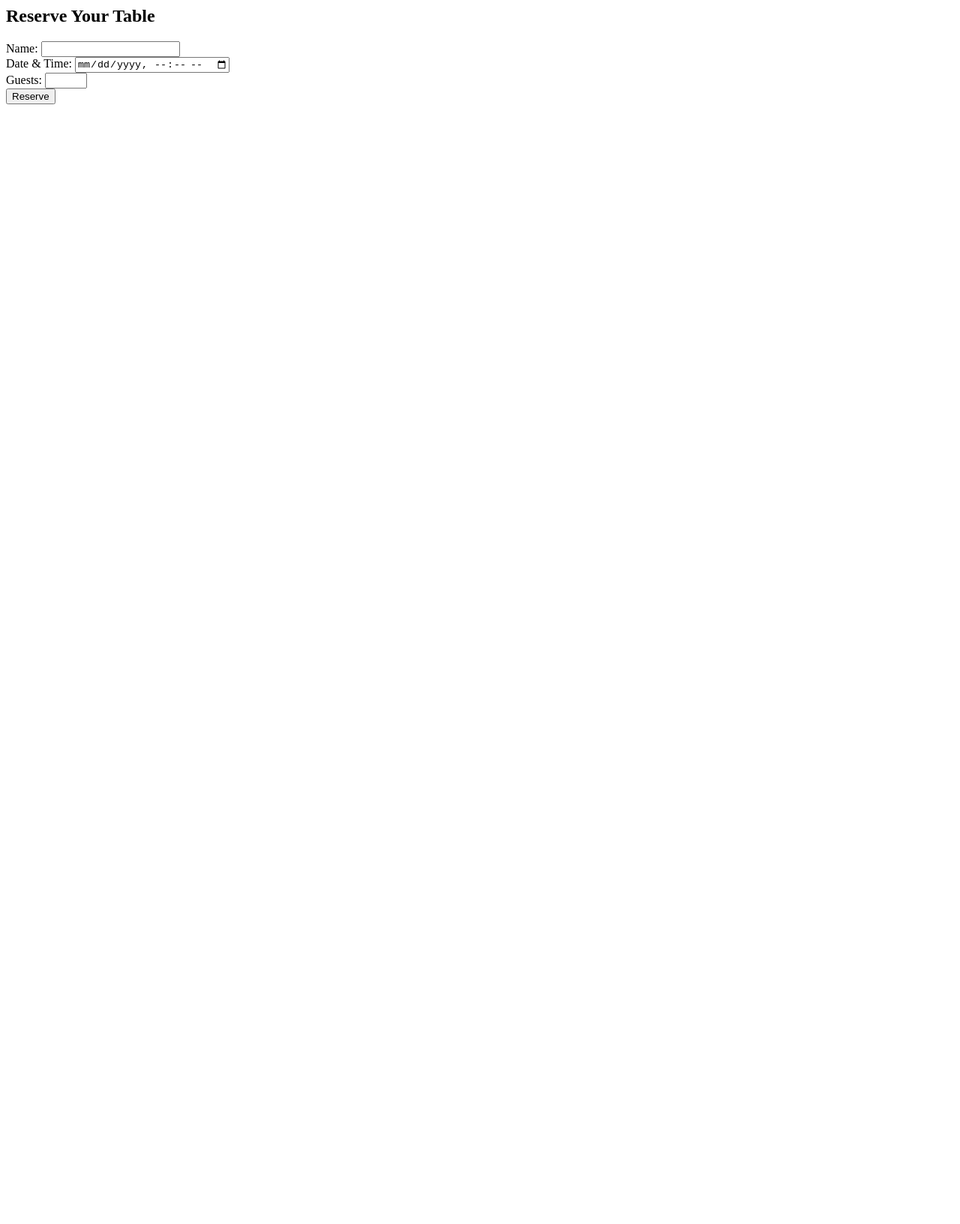
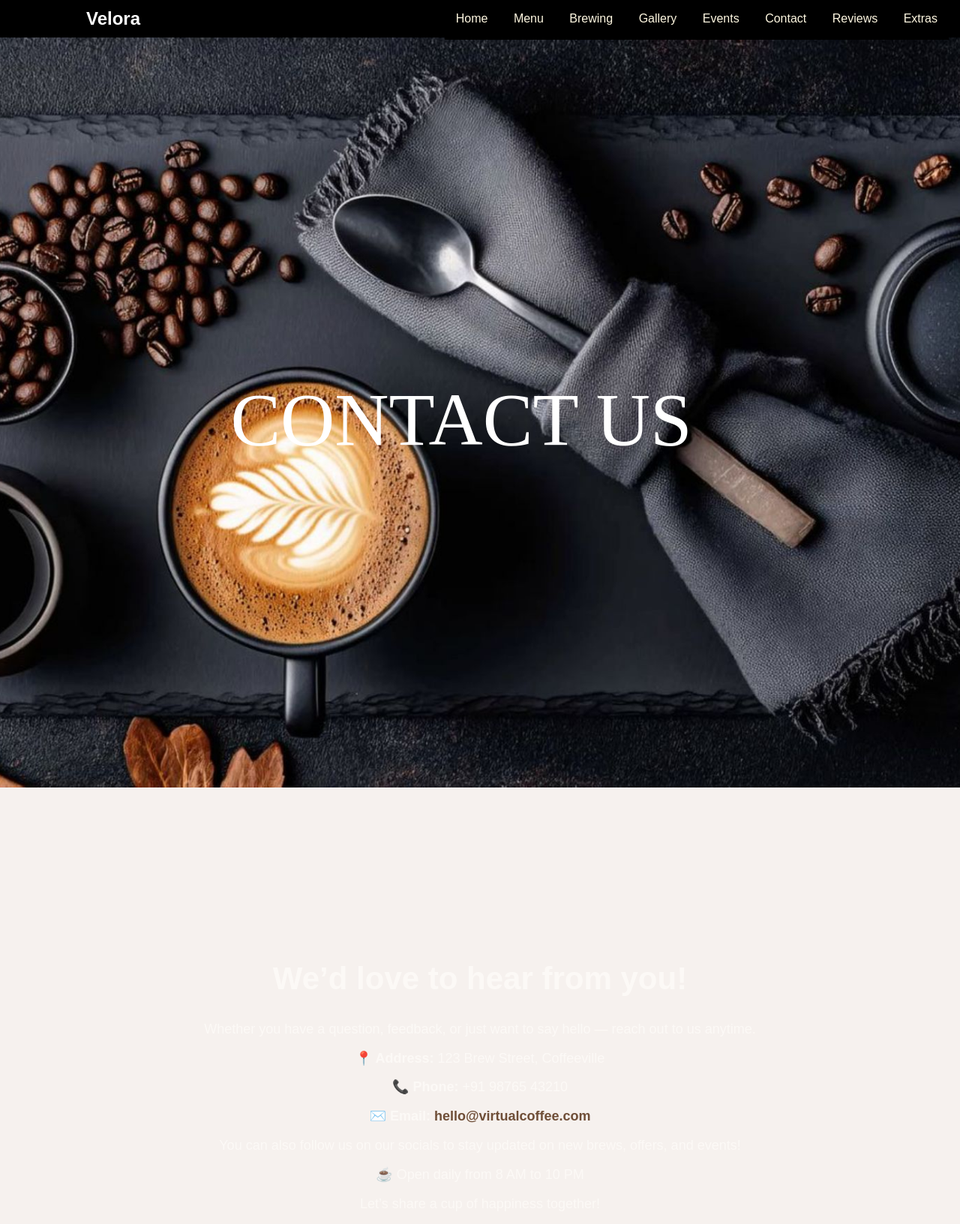
Before and after one commit to HarshitaSingh2005/Velora, a website: page contact.html in a window 1280 px wide. Shown: the top 1632 px of the page at 75% size. Before the commit the page ends 800 px from the top, so only its background shows below. Drawn offline with Linux system fonts and the light colour scheme.

Commit message:
Updated pages and added new styles and images of Contact

```diff
--- a/contact.html
+++ b/contact.html
@@ -1,20 +1,112 @@
-<section class="reservation">
+<!DOCTYPE html>
+<html lang="en">
+<head>
+  <meta charset="UTF-8" />
+  <meta name="viewport" content="width=device-width, initial-scale=1.0" />
+  <title>Contact Us - Velora</title>
+  <link rel="stylesheet" href="stylecontact.css" />
+</head>
+<body>
+
+  <!-- HEADER -->
+  <header>
+    <div class="logo">Velora</div>
+    <nav class="navbar">
+      <ul>
+        <li><a href="index.html">Home</a></li>
+        <li><a href="menu.html">Menu</a></li>
+        <li><a href="brewing.html">Brewing</a></li>
+        <li><a href="gallery.html">Gallery</a></li>
+        <li><a href="events.html">Events</a></li>
+        <li><a href="contact.html" class="active">Contact</a></li>
+        <li><a href="reviews.html">Reviews</a></li>
+        <li><a href="extras.html">Extras</a></li>
+      </ul>
+    </nav>
+  </header>
+
+  <!-- CONTACT SECTION -->
+  <section class="Contact">
+    <div class="Contact-text">
+      <h1>CONTACT US</h1>
+    </div>
+  </section>
+
+  <!-- HERO / CONTACT INFO -->
+  <section class="hero">
+    <div class="hero-text">
+      <h1>We’d love to hear from you!</h1>
+      <p>Whether you have a question, feedback, or just want to say hello — reach out to us anytime.</p>
+
+      <p><strong>📍 Address:</strong> 123 Brew Street, Coffeeville</p>
+      <p><strong>📞 Phone:</strong> +91 98765 43210</p>
+      <p><strong>✉️ Email:</strong> <a href="mailto:hello@virtualcoffee.com">hello@virtualcoffee.com</a></p>
+
+      <p>You can also follow us on our socials to stay updated on new brews, offers, and events!</p>
+
+      <p>☕ Open daily from 8 AM to 10 PM</p>
+      <p>Let’s share a cup of happiness together!</p>
+    </div>
+  </section>
+
+  <!-- RESERVATION SECTION -->
+ <section class="reservation">
   <h2>Reserve Your Table</h2>
   <form id="reservation-form">
     <label>Name:</label>
-    <input type="text" required><br>
+    <input type="text" placeholder="Your Name" required><br>
     <label>Date & Time:</label>
     <input type="datetime-local" required><br>
     <label>Guests:</label>
     <input type="number" min="1" max="20" required><br>
     <button type="submit">Reserve</button>
   </form>
+
+  <h3>Your Reservations</h3>
+  <ul id="reservation-list"></ul>
 </section>
 
 <script>
-document.getElementById('reservation-form').addEventListener('submit', function(e){
-  e.preventDefault();
-  alert("Reservation successful! Check your email for confirmation.");
-  // Google Calendar API integration can be added here for automatic calendar event creation
+document.addEventListener("DOMContentLoaded", function() {
+  const form = document.getElementById("reservation-form");
+  const list = document.getElementById("reservation-list");
+
+  // Show saved reservations on load
+  const saved = JSON.parse(localStorage.getItem("reservations")) || [];
+  saved.forEach(showReservation);
+
+  form.addEventListener("submit", function(e) {
+    e.preventDefault();
+
+    const name = form.querySelector('input[placeholder="Your Name"]').value.trim();
+    const datetime = form.querySelector('input[type="datetime-local"]').value;
+    const guests = form.querySelector('input[type="number"]').value;
+
+    if (!name || !datetime || !guests) {
+      alert("Please fill all fields!");
+      return;
+    }
+
+    const newReservation = { name, datetime, guests };
+
+    // Save to local storage
+    const reservations = JSON.parse(localStorage.getItem("reservations")) || [];
+    reservations.push(newReservation);
+    localStorage.setItem("reservations", JSON.stringify(reservations));
+
+    // Show it on page
+    showReservation(newReservation);
+
+    alert("✅ Reservation stored successfully!");
+    form.reset();
+  });
+
+  function showReservation(r) {
+    const li = document.createElement("li");
+    li.textContent = `${r.name} - ${r.datetime} (${r.guests} guests)`;
+    list.appendChild(li);
+  }
 });
 </script>
+</body>
+</html>
--- /dev/null
+++ b/stylecontact.css
@@ -0,0 +1,261 @@
+/* General Reset */
+* {
+  margin: 0;
+  padding: 0;
+  box-sizing: border-box;
+  font-family: "Poppins", sans-serif;
+}
+
+/* Body Styling */
+body {
+  background-color: #f6f1ee;
+  color: #3e2723;
+  line-height: 1.6;
+  padding-bottom: 50px;
+}
+header {
+  background: #000000;
+  display: flex;
+  justify-content: space-between;
+  align-items: center;
+  padding: 5px 15px;
+  position: sticky;
+  top: 0;
+  z-index: 1000;
+  height: 50px;
+}
+
+header .logo {
+  color: #fff;
+  font-size: 24px;
+  font-weight: 600;
+  padding: 100px;
+}
+/* Navbar */
+.navbar {
+  background-color: #000000;
+  padding: 15px 0;
+  text-align: center;
+}
+
+.navbar ul {
+  list-style: none;
+}
+
+.navbar li {
+  display: inline-block;
+  margin: 0 15px;
+}
+
+.navbar a {
+  color: #fff8e1;
+  text-decoration: none;
+  font-weight: 500;
+  transition: color 0.3s;
+}
+
+.navbar a:hover {
+  color: #ffcc80;
+}
+
+/* ===== Hero Section ===== */
+.Contact {
+    background-image: url('../Ccon.jpg'); /* image must be in same folder as CSS */
+     height: 1000px;
+    background-size: cover;
+    background-position: center;
+    background-repeat: no-repeat;
+    display: flex;
+    align-items: center;         /* vertical center */
+    justify-content: flex-end;   /* push content to right */
+    padding-right: 50px;
+}
+
+.Contact-text {
+  max-width: 1000px;
+  text-align: center;
+    margin: 0 auto;
+      height: 100vh;             /* makes it full viewport height */
+  display: flex;             /* enables flexbox for vertical centering */
+  flex-direction: column;    /* keeps items stacked top-to-bottom */
+  justify-content: center;   /* vertical center */
+  align-items: center;         /* centers the whole box horizontally */
+
+}
+
+.Contact-text h1 {
+  font-size: 100px;
+  color: #ffffff;
+  margin-top: 20px;
+  font-weight: 200;
+  font-family: poppins;
+}
+
+
+.Contact-img {
+      width: auto;       /* original laptop width */
+    height: auto;      /* original laptop height */
+    max-width: 100%;     /* scales down on smaller screens */
+    height: auto;        /* keeps aspect ratio */
+    display: block;      /* removes inline spacing */
+    object-fit: cover;
+}
+footer {
+  background: #6f4e37;
+  color: #fff;
+  text-align: center;
+  padding: 20px;
+}
+
+.hero {    /* Dark background */
+  height: 100vh;                 /* Full screen height */
+  display: flex;
+  justify-content: center;       /* Centers horizontally */
+  align-items: center;           /* Centers vertically */
+  padding: 0 20px;               /* Little space on sides for small screens */
+}
+
+.hero-text {
+  max-width: 850px;
+  text-align: center;           /* Center text */
+  color: #fcf9f6;
+  font-weight: 200px;
+  font-family: 'Poppins', sans-serif;
+}
+
+.hero-text h1 {
+  font-size: 42px;
+  margin-bottom: 20px;
+}
+
+.hero-text p {
+  font-size: 18px;
+  margin: 10px 0;
+  line-height: 1.6;
+}
+
+.hero-text a {
+  color: #6f4e37;
+  text-decoration: none;
+  font-weight: 600;
+}
+
+.hero-text a:hover {
+  text-decoration: underline;
+}
+
+/* ===== Responsive ===== */
+@media (max-width: 768px) {
+  nav ul {
+    flex-direction: column;
+    gap: 10px;
+  }
+  .hero {
+    flex-direction: column;
+  }
+  .hero-text {
+    text-align: center;
+  }
+}
+/* Make icons larger */
+.info-box p {
+  font-size: 20px;
+}
+
+.info-box p:first-child {
+  font-size: 28px; /* Makes the icon itself look bigger */
+}
+
+/* Bring reservation section closer */
+.get-in-touch {
+  padding-bottom: 40px;
+}
+.reservation {
+  background-color: #fff;
+  color: #333;
+  text-align: center;
+  padding: 80px 20px;
+}
+
+.reservation h2 {
+  font-size: 36px;
+  color: #6f4e37;
+  margin-bottom: 40px;
+}
+
+#reservation-form {
+  background-color: #ffffff;
+  border-radius: 12px;
+  box-shadow: 0 4px 20px rgba(0, 0, 0, 0.1);
+  padding: 40px;
+  max-width: 450px;
+  margin: 0 auto;
+  display: flex;
+  flex-direction: column;
+  gap: 20px;
+}
+
+#reservation-form label {
+  text-align: left;
+  font-weight: 600;
+  color: #6f4e37;
+}
+
+#reservation-form input {
+  padding: 10px 15px;
+  border: 1.5px solid #ccc;
+  border-radius: 8px;
+  font-size: 16px;
+  transition: border-color 0.3s;
+}
+
+#reservation-form input:focus {
+  outline: none;
+  border-color: #6f4e37;
+}
+
+#reservation-form button {
+  background-color: #6f4e37;
+  color: #fff;
+  font-size: 18px;
+  font-weight: 500;
+  padding: 12px 0;
+  border: none;
+  border-radius: 8px;
+  cursor: pointer;
+  transition: background 0.3s, transform 0.2s;
+}
+
+#reservation-form button:hover {
+  background-color: #5b3e2e;
+  transform: translateY(-2px);
+}
+.reservation h3 {
+  margin-top: 30px;
+  font-size: 22px;
+  color: #4b2e05;
+  border-top: 2px solid #c5a572;
+  padding-top: 15px;
+}
+
+#reservation-list {
+  list-style-type: none;
+  padding: 0;
+  margin-top: 15px;
+}
+
+#reservation-list li {
+  background: #fff3df;
+  border: 1px solid #e1c69b;
+  border-radius: 10px;
+  padding: 10px 15px;
+  margin: 8px 0;
+  color: #3b2405;
+  font-size: 15px;
+  box-shadow: 0 2px 5px rgba(0,0,0,0.05);
+  transition: transform 0.2s ease;
+}
+
+#reservation-list li:hover {
+  transform: scale(1.03);
+}
--- /dev/null
+++ b/stylereview.css
@@ -0,0 +1,132 @@
+/* General Reset */
+* {
+  margin: 0;
+  padding: 0;
+  box-sizing: border-box;
+  font-family: "Poppins", sans-serif;
+}
+
+/* Body Styling */
+body {
+  background-color: #f6f1ee;
+  color: #3e2723;
+  line-height: 1.6;
+  padding-bottom: 50px;
+}
+/* ===== HEADER ===== */
+header {
+  display: flex;
+  justify-content: space-between;  /* logo on left, menu on right */
+  align-items: center;
+  background-color: #000;          /* black bar */
+  padding: 15px 40px;
+  border-radius: 8px 8px 0 0;
+}
+
+/* Logo */
+.logo {
+  font-size: 24px;
+  font-weight: bold;
+  color: white;
+}
+
+/* Navbar list styling */
+.navbar ul {
+  list-style: none;                /* remove dots */
+  display: flex;                   /* make horizontal */
+  gap: 30px;                       /* space between links */
+  margin: 0;
+  padding: 0;
+}
+
+/* Navbar link styling */
+.navbar a {
+  text-decoration: none;
+  color: white;
+  font-weight: 500;
+  transition: color 0.3s;
+}
+
+.navbar a:hover {
+  color: #d2b48c;                  /* light coffee hover color */
+}
+
+/* Reviews Section */
+.reviews {
+  text-align: center;
+  padding: 60px 20px;
+}
+
+.reviews h2 {
+  font-size: 2.5em;
+  margin-bottom: 30px;
+  color: #3e2723;
+  border-bottom: 3px solid #8d6e63;
+  display: inline-block;
+  padding-bottom: 10px;
+}
+
+/* Individual Review Boxes */
+.review {
+  background-color: #fff8e1;
+  border: 1px solid #d7ccc8;
+  border-radius: 12px;
+  max-width: 600px;
+  margin: 20px auto;
+  padding: 20px;
+  box-shadow: 0 4px 8px rgba(62, 39, 35, 0.2);
+  transition: transform 0.3s ease;
+}
+
+.review:hover {
+  transform: translateY(-5px);
+}
+
+.review p {
+  font-style: italic;
+  font-size: 1.1em;
+  margin-bottom: 10px;
+}
+
+.review span {
+  display: block;
+  font-weight: bold;
+  color: #5d4037;
+}
+
+/* Review Form */
+#review-form {
+  max-width: 500px;
+  background: #fff3e0;
+  margin: 50px auto;
+  padding: 25px;
+  border-radius: 10px;
+  box-shadow: 0 4px 8px rgba(93, 64, 55, 0.2);
+  text-align: center;
+}
+
+#review-form input,
+#review-form textarea {
+  width: 100%;
+  padding: 12px;
+  margin: 10px 0;
+  border: 1px solid #bcaaa4;
+  border-radius: 6px;
+  font-size: 1em;
+  background-color: #fff8e1;
+  color: #3e2723;
+}
+
+#review-form button {
+  background-color: #6d4c41;
+  color: #fff;
+  padding: 12px 25px;
+  border: none;
+  border-radius: 6px;
+  cursor: pointer;
+  transition: background 0.3s;
+}
+
+#review-form button:hover {
+  background-color: #8d6e63;
+}
```
Also changed, not shown: about.html (+7 -3 lines), events.html (+7 -3 lines), reviews.html (+26 -0 lines), Ccon.jpg (added).
